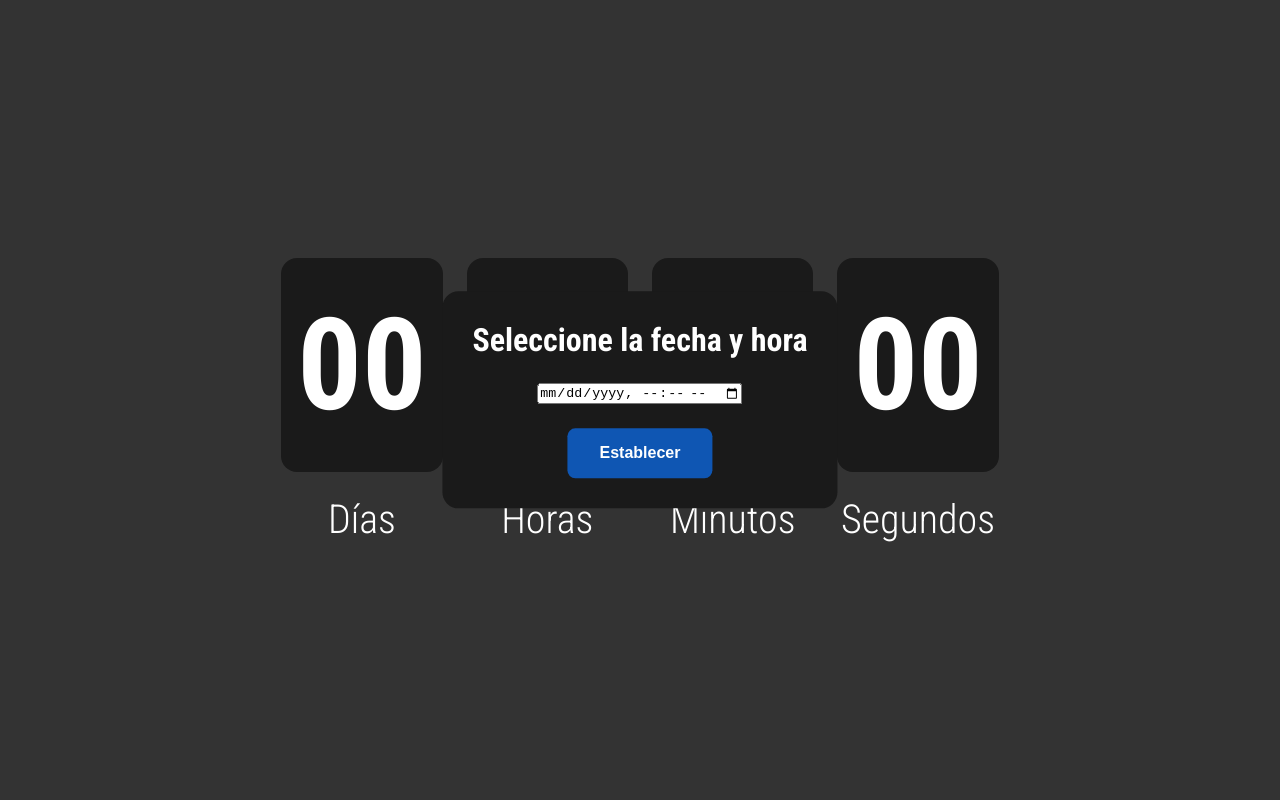
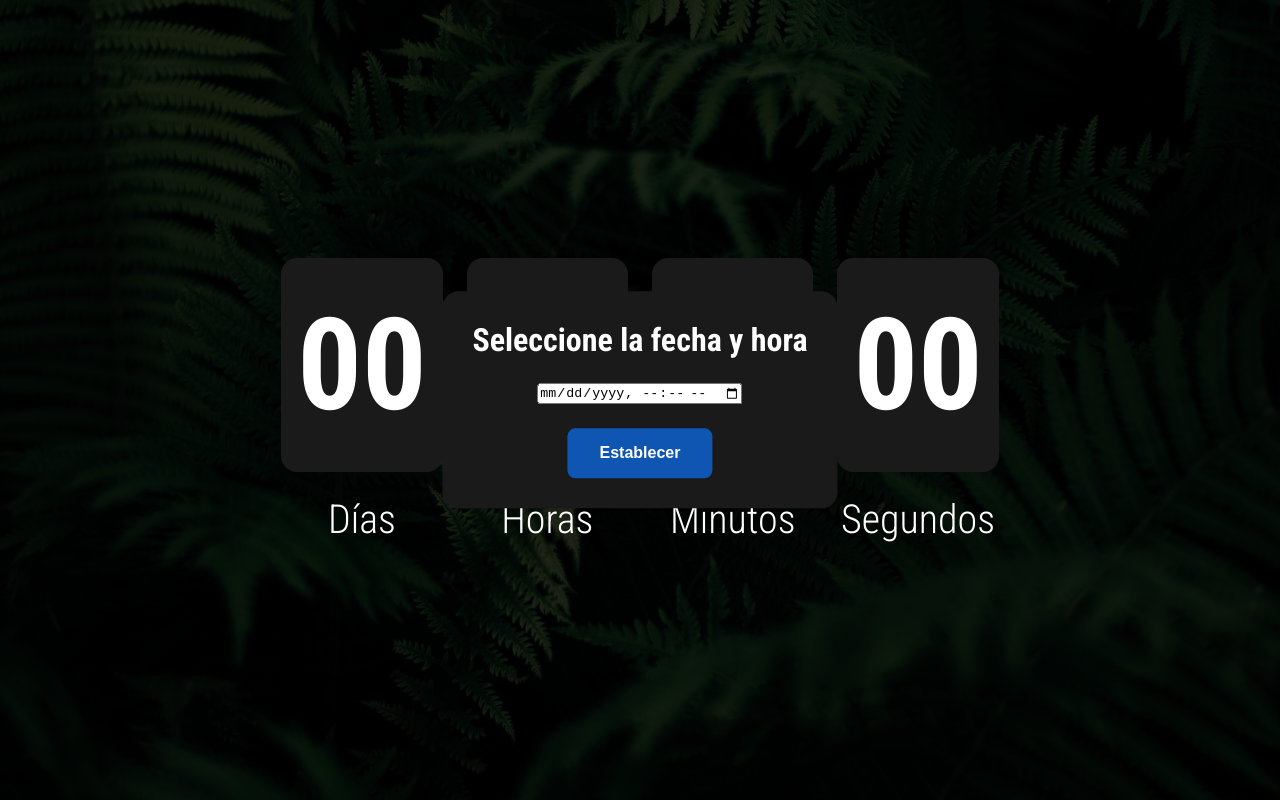
Before and after one commit to Dannielrazo/Countdown, a plain HTML site: page index.html in a window 1280 px wide. Drawn offline with Linux system fonts and the light colour scheme; the site is published under a folder, as on GitHub Pages, so addresses that start at the root find nothing.

Commit message:
editando imgs

```diff
--- a/css/styles.css
+++ b/css/styles.css
@@ -29,7 +29,7 @@ body {
       rgba(0, 0, 0, 0.8) 0%,
       rgba(0, 0, 0, 0.8) 100%
     ),
-    url("/images/bg.jpeg");
+    url("../images/bg.jpeg");
 
   background-repeat: no-repeat;
   background-position: center;
```
